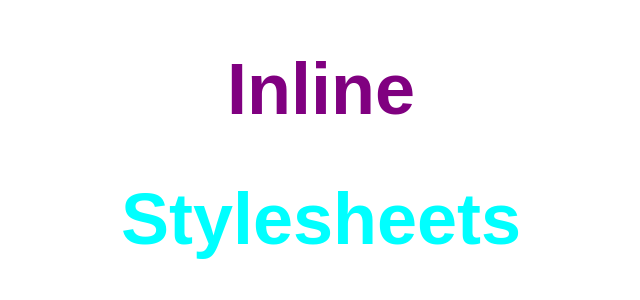
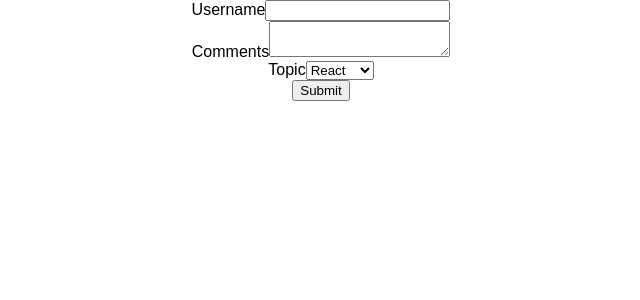
Before and after one commit to Meetkamal256/Learn-react-js, a React (Create React App) app in the folder hello-world/: page / in a window 1280 px wide. Shown: the top 300 px of the page, without its empty margins (319-959 px from the left). Built offline with nearby package versions, Linux system fonts and the light colour scheme.

Commit message:
basics of form handling

```diff
--- a/hello-world/src/App.js
+++ b/hello-world/src/App.js
@@ -15,14 +15,16 @@
 import NameList from './components/NameList';
 import Stylesheet from './components/Stylesheet';
 import Inline from './components/Inline'
+import Form from './components/Form'
 
 
 class App extends Component {
   render() {
     return (
       <div className="App">
-        <Inline />
-        <Stylesheet primary = {true} />
+        <Form />
+        {/* <Inline />
+        <Stylesheet primary = {true} />         */}
         {/* <NameList></NameList>
         <UserGreeting></UserGreeting> */}
         {/* <ParentComponent /> */}
--- /dev/null
+++ b/hello-world/src/components/Form.js
@@ -0,0 +1,65 @@
+import React, { Component } from 'react'
+
+class Form extends Component {
+    constructor(props) {
+      super(props)
+
+      this.state = {
+         username: '',
+         comments: '',
+         topic: 'react'
+      }
+
+    }
+
+    handleUsernameChange = (event) => {
+        this.setState({
+          username: event.target.value
+        })
+    }
+
+    handleCommentsChange = (event) => {
+      this.setState({
+        comments: event.target.value
+      })
+    }
+
+    handleTopicChange = (event) => {
+      this.setState({
+        topic: event.target.value
+      })
+    }
+
+    handleSubmit = event =>{
+      alert(`${this.state.username} ${this.state.comments} ${this.state.topic}`)
+      event.preventDefault()
+    }
+
+  render() {
+    return (
+     <form onSubmit={this.handleSubmit}>
+        <div>
+          <div>
+          <label>Username</label>
+            <input type="text" value={this.state.username} onChange={this.handleUsernameChange} />
+          </div>
+           <div>
+              <label>Comments</label>
+              <textarea value={this.state.comments} onChange={this.handleCommentsChange}></textarea>
+            </div>
+            <div>
+              <label>Topic</label>
+              <select value={this.state.topic} onChange={this.handleTopicChange}>
+                <option value="react">React</option>
+                <option value="angular">Angular</option>
+                <option value="vue">Vue</option>
+              </select>
+            </div>
+        </div>
+        <button type="submit">Submit</button>
+     </form>
+    )
+  }
+}
+
+export default Form
```
